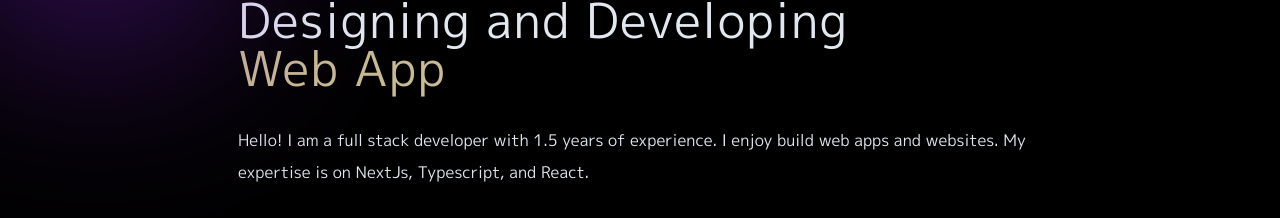
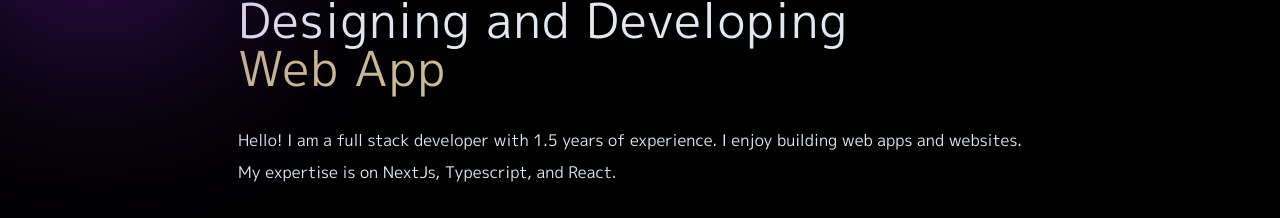
Before and after one commit to uttambohara/portfolio, a Next.js app: page / in a window 1280 px wide. Shown: the part 180-398 px from the top of the page. Built offline with nearby package versions, Linux system fonts and the light colour scheme.

Commit message:
content updates

```diff
--- a/src/components/global/sections/about.tsx
+++ b/src/components/global/sections/about.tsx
@@ -49,6 +49,7 @@ export default function About() {
             </div>
           </div>
 
+          <a target="_blank" href="https://github.com/uttambohara">
             <div className="about-image | group relative h-[20rem] w-full overflow-hidden">
               <Image
                 src={"/about.png"}
@@ -58,6 +59,7 @@ export default function About() {
                 className="object-cover object-[-2rem] transition-all group-hover:scale-110"
               />
             </div>
+          </a>
         </div>
       </div>
     </section>
--- a/src/components/global/sections/hero.tsx
+++ b/src/components/global/sections/hero.tsx
@@ -22,7 +22,7 @@ export default function Hero() {
           </h1>
           <p className="leading-8">
             Hello! I am a full stack developer with 1.5 years of experience. I
-            enjoy build web apps and websites. My expertise is on NextJs,
+            enjoy building web apps and websites. My expertise is on NextJs,
             Typescript, and React.
           </p>
 
--- a/src/lib/constant.ts
+++ b/src/lib/constant.ts
@@ -99,7 +99,7 @@ export const NavigationItem = [
 export const experiencesData = [
   {
     id: 0,
-    date: "February 2023",
+    date: "Upto february 2023",
     heading: "IELTS Instructor",
     expList: [
       "I worked as an IELTS instructor at Edupark Consultancy from 2018 to 2023.",
```
Lines whose indentation alone changed are shown as unchanged.
